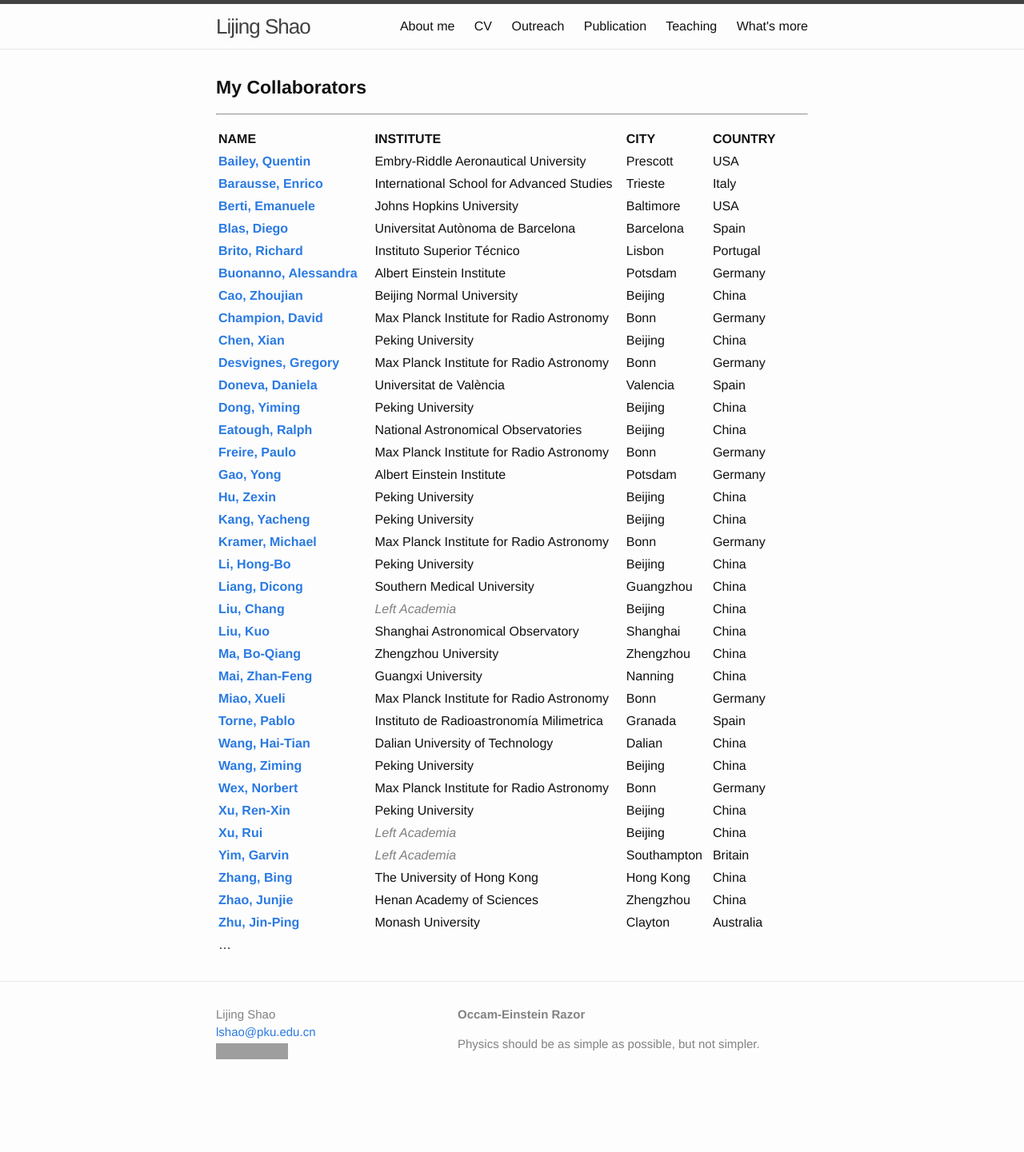
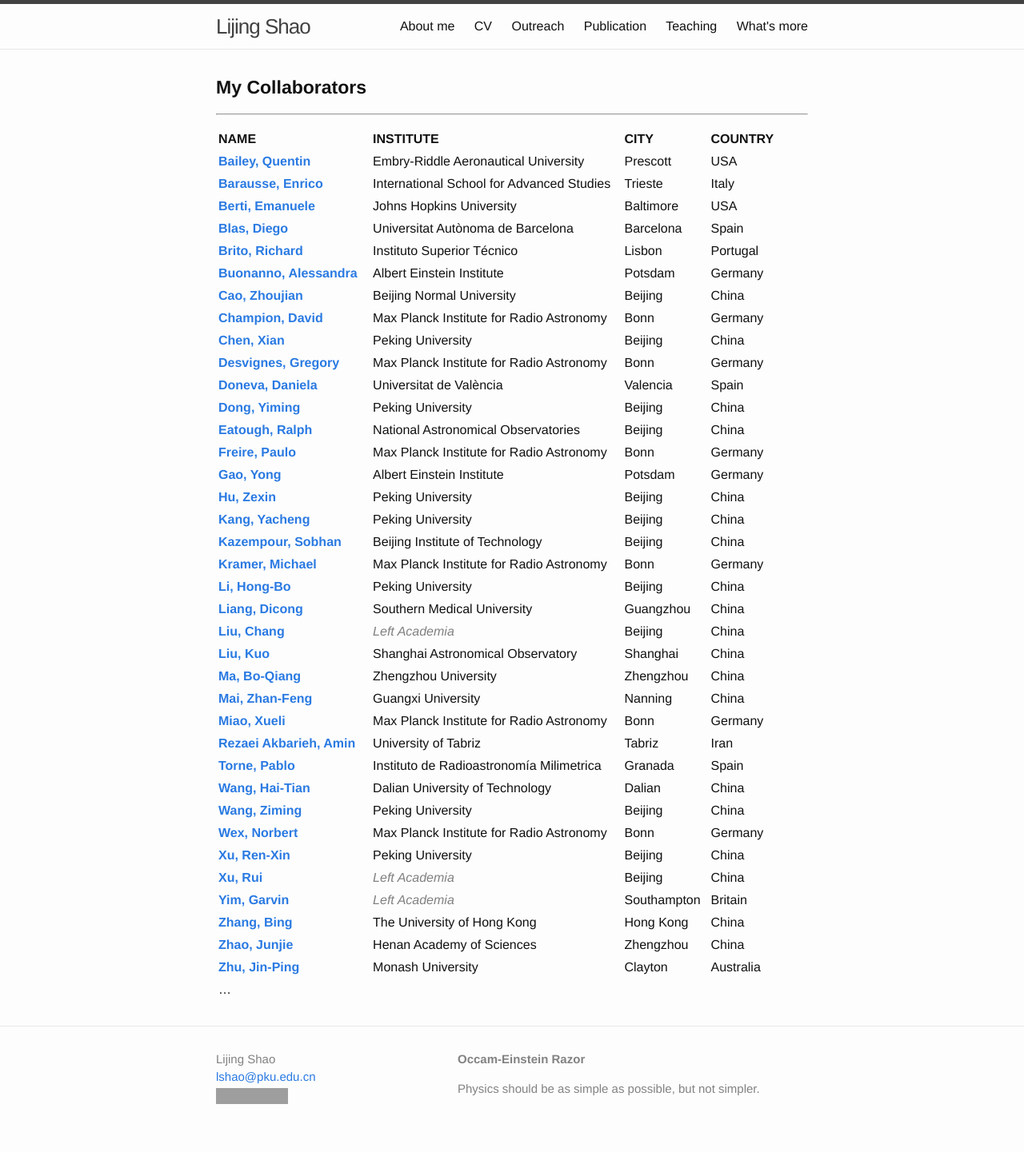
Before and after one commit to Friendshao/Friendshao.github.io, a Jekyll site: the page built from docs/collaborator.md, in a window 1280 px wide. Shown: the whole page at 80% size. Built offline with Jekyll 4.4.1, drawn with Linux system fonts in a browser that asks for light colours; before the commit the page ends 1385 px from its top, so only the background shows below that; grey boxes are pictures that could not be loaded.

Commit message:
add 2 more

```diff
--- a/docs/collaborator.md
+++ b/docs/collaborator.md
@@ -14,7 +14,7 @@ layout: default
 | [**Berti, Emanuele**](https://pages.jh.edu/eberti2/) | Johns Hopkins University | Baltimore | USA |
 | [**Blas, Diego**](https://mastercosmosbcn.cat/faculty/blas-diego/) | Universitat Autònoma de Barcelona | Barcelona | Spain |
 | [**Brito, Richard**](https://richardbrito.weebly.com/) | Instituto Superior Técnico | Lisbon | Portugal |
-| [**Buonanno, Alessandra**](https://www.aei.mpg.de/alessandra-buonanno) &nbsp; &nbsp; | Albert Einstein Institute | Potsdam | Germany  |
+| [**Buonanno, Alessandra**](https://www.aei.mpg.de/alessandra-buonanno) | Albert Einstein Institute | Potsdam | Germany  |
 | [**Cao, Zhoujian**](https://physicsfaculty.bnu.edu.cn/teacher/249/index.html) | Beijing Normal University | Beijing | China |
 | [**Champion, David**](https://sites.google.com/site/djchampion/) | Max Planck Institute for Radio Astronomy | Bonn | Germany |
 | [**Chen, Xian**](https://kiaa.pku.edu.cn/info/1010/2663.htm) | Peking University | Beijing | China |
@@ -26,6 +26,7 @@ layout: default
 | [**Gao, Yong**](https://gravyong.github.io/) | Albert Einstein Institute | Potsdam | Germany |
 | [**Hu, Zexin**](https://orcid.org/0000-0002-3081-0659) | Peking University | Beijing | China |
 | [**Kang, Yacheng**](https://astrokang.github.io/) | Peking University | Beijing | China |
+| [**Kazempour, Sobhan**](https://inspirehep.net/authors/1864329) | Beijing Institute of Technology | Beijing | China |
 | [**Kramer, Michael**](http://www3.mpifr-bonn.mpg.de/staff/mkramer/About_Me.html) | Max Planck Institute for Radio Astronomy &nbsp; &nbsp; | Bonn | Germany |
 | [**Li, Hong-Bo**](https://kiaa.pku.edu.cn/info/1014/9374.htm) | Peking University | Beijing | China |
 | [**Liang, Dicong**](https://portal.smu.edu.cn/swyxgcxy/info/1020/11787.htm) | Southern Medical University | Guangzhou | China |
@@ -34,6 +35,7 @@ layout: default
 | [**Ma, Bo-Qiang**](https://www5.zzu.edu.cn/particle/info/1046/1787.htm) | Zhengzhou University | Zhengzhou | China |
 | [**Mai, Zhan-Feng**](https://prof.gxu.edu.cn/teacherDetails/e245e8b5-dc01-4e9d-828f-1d4bc00858f4) | Guangxi University | Nanning | China |
 | [**Miao, Xueli**](https://www.mpifr-bonn.mpg.de/person/136271/2169) | Max Planck Institute for Radio Astronomy | Bonn | Germany |
+| [**Rezaei Akbarieh, Amin**](https://ipm.ac.ir/personalinfo.jsp?PeopleCode=IP1200093) &nbsp; &nbsp; | University of Tabriz | Tabriz | Iran |
 | [**Torne, Pablo**](https://www.researchgate.net/profile/Pablo-Torne) | Instituto de Radioastronomía Milimetrica | Granada | Spain |
 | [**Wang, Hai-Tian**](https://faculty.dlut.edu.cn/wanghaitian/zh_CN/index.htm) | Dalian University of Technology | Dalian | China |
 | [**Wang, Ziming**](https://orcid.org/0000-0002-8742-8397) | Peking University | Beijing | China |
```
